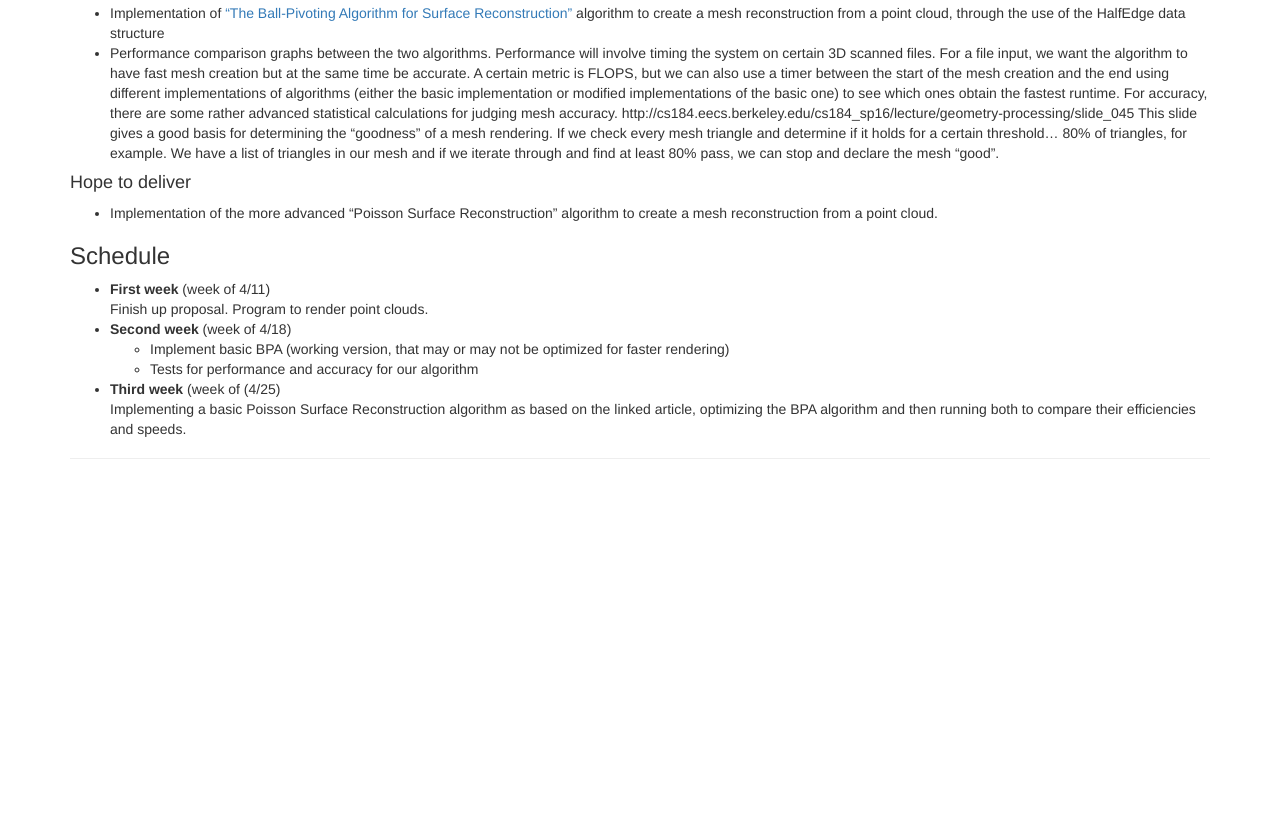
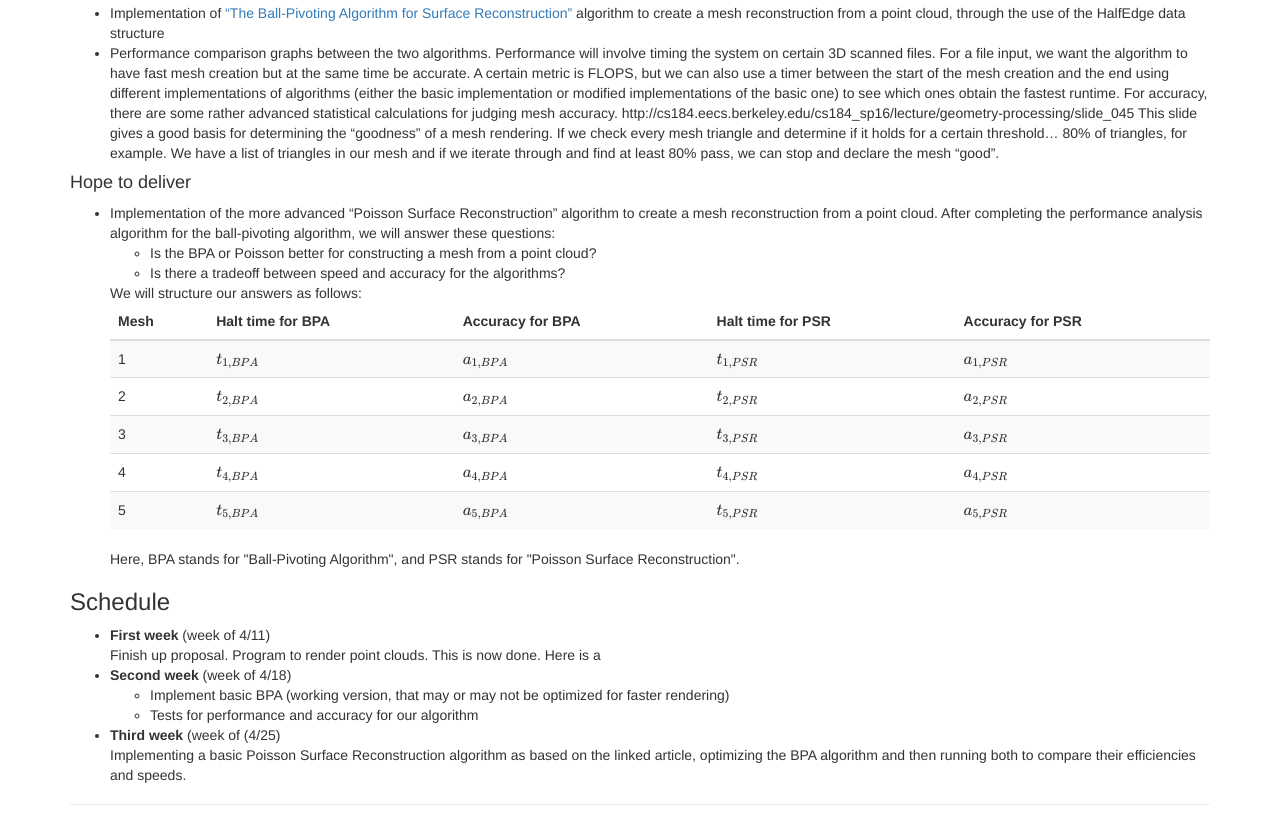
Before and after one commit to CS184Team/cs184-final, a plain HTML site: page index.html in a window 1280 px wide. Shown: the part 1247-2066 px from the top of the page. Before the commit the page ends 1726 px from the top, so only its background shows below. Drawn offline with nearby package versions, Linux system fonts and the light colour scheme; some packages are replaced by stand-ins of ours.

Commit message:
Continuing to flesh out HTML

```diff
--- a/index.html
+++ b/index.html
@@ -154,7 +154,68 @@ end_header
         <ul>
             <li>
                 Implementation of the more advanced “Poisson Surface Reconstruction” algorithm to create a mesh
-                reconstruction from a point cloud.
+                reconstruction from a point cloud. After completing the performance analysis algorithm for the
+                ball-pivoting algorithm, we will
+                answer these questions:
+                <ul>
+                    <li>Is the BPA or
+                        Poisson better for constructing a mesh from a point cloud?
+                    </li>
+                    <li>
+                        Is there a tradeoff between speed and
+                        accuracy for the algorithms?
+                    </li>
+                </ul>
+                We will structure our answers as follows:
+                <table class="table table-striped">
+                    <thead>
+                    <tr>
+                        <th>Mesh</th>
+                        <th>Halt time for BPA</th>
+                        <th>Accuracy for BPA</th>
+                        <th>Halt time for PSR</th>
+                        <th>Accuracy for PSR</th>
+                    </tr>
+                    </thead>
+                    <tbody>
+                    <tr>
+                        <td>1</td>
+                        <td>$t_{1,BPA}$</td>
+                        <td>$a_{1,BPA}$</td>
+                        <td>$t_{1,PSR}$</td>
+                        <td>$a_{1,PSR}$</td>
+                    </tr>
+                    <tr>
+                        <td>2</td>
+                        <td>$t_{2,BPA}$</td>
+                        <td>$a_{2,BPA}$</td>
+                        <td>$t_{2,PSR}$</td>
+                        <td>$a_{2,PSR}$</td>
+                    </tr>
+                    <tr>
+                        <td>3</td>
+                        <td>$t_{3,BPA}$</td>
+                        <td>$a_{3,BPA}$</td>
+                        <td>$t_{3,PSR}$</td>
+                        <td>$a_{3,PSR}$</td>
+                    </tr>
+                    <tr>
+                        <td>4</td>
+                        <td>$t_{4,BPA}$</td>
+                        <td>$a_{4,BPA}$</td>
+                        <td>$t_{4,PSR}$</td>
+                        <td>$a_{4,PSR}$</td>
+                    </tr>
+                    <tr>
+                        <td>5</td>
+                        <td>$t_{5,BPA}$</td>
+                        <td>$a_{5,BPA}$</td>
+                        <td>$t_{5,PSR}$</td>
+                        <td>$a_{5,PSR}$</td>
+                    </tr>
+                    </tbody>
+                </table>
+                Here, BPA stands for "Ball-Pivoting Algorithm", and PSR stands for "Poisson Surface Reconstruction".
             </li>
         </ul>
         <h3>Schedule</h3>
@@ -162,7 +223,7 @@ end_header
             <li>
                 <b>First week</b> (week of 4/11)
                 <br>
-                Finish up proposal. Program to render point clouds.
+                Finish up proposal. Program to render point clouds. This is now done. Here is a
             </li>
             <li>
                 <b>Second week</b> (week of 4/18)
```
